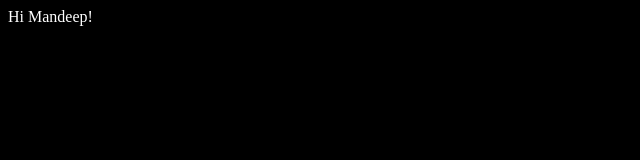
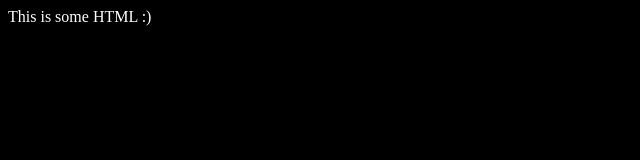
Before and after one commit to robertharedev/my-project, a plain HTML site: page index.html in a window 1280 px wide. Shown: the full height of the page, 0-640 px from the left. Drawn offline with Linux system fonts and the light colour scheme.

Commit message:
Changed the HTML

```diff
--- a/index.html
+++ b/index.html
@@ -1,6 +1,6 @@
 <html>
 <title>The Best Website</title>
 <body style="background-color:black; color:white;">
-	Hi Mandeep!
+	This is some HTML :)
 </body>
 </html>
```
